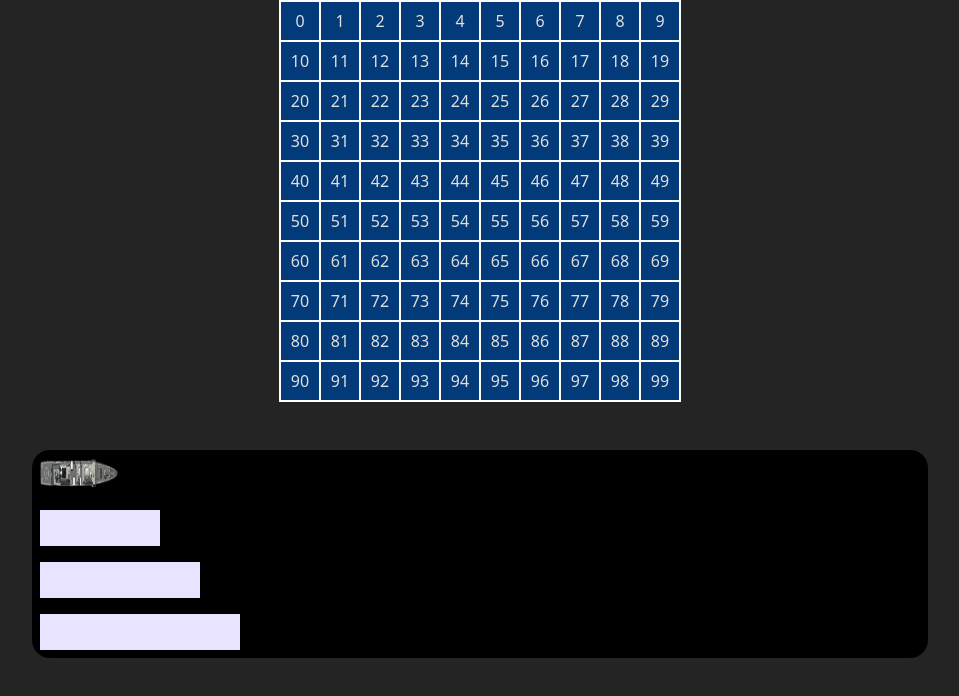
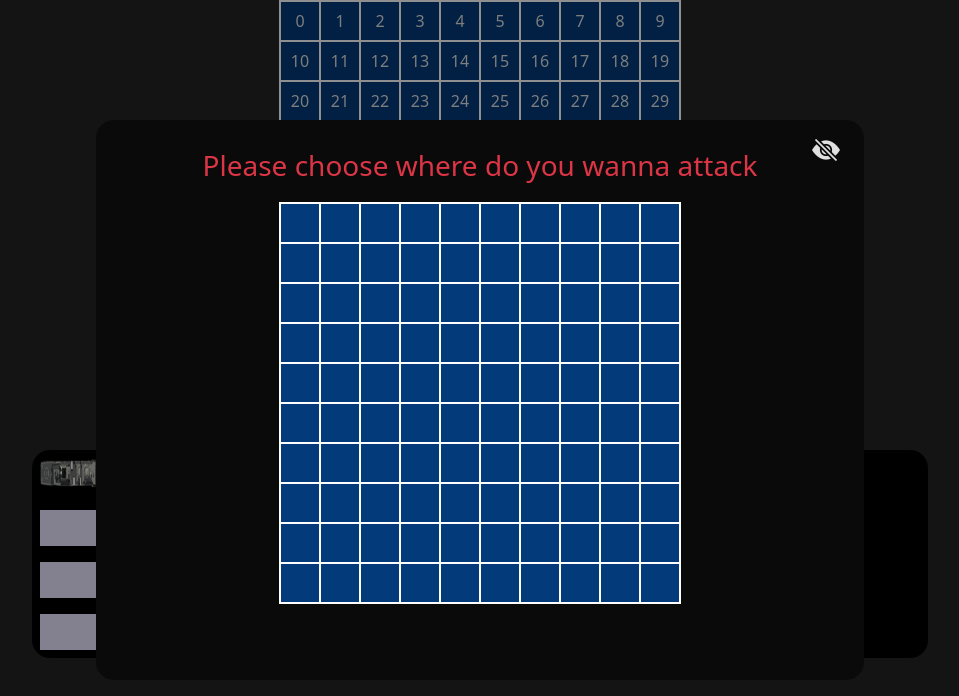
Before and after one commit to CaptainHmD/Battleship-Game, a website with bundled scripts: page public/views/game.html in a window 1280 px wide. Shown: the whole page, without its empty margins (160-1119 px from the left). Built offline with nearby package versions, Linux system fonts and the light colour scheme.

Commit message:
formatted code

```diff
--- a/public/js/script-npc.js
+++ b/public/js/script-npc.js
@@ -1,7 +1,6 @@
-
 const board = document.getElementById("npc-board");
 const destroyed = [];
-const eye = document.getElementById("eye")
+const eye = document.getElementById("eye");
 let alive = [];
 for (let i = 1; i <= 100; i++) {
   const cell = document.createElement("div");
@@ -12,7 +11,6 @@ for (let i = 1; i <= 100; i++) {
   board.appendChild(cell);
 }
 npcPlaceShips();
-
 
 function npcPlaceShips() {
   const randomNum = (i, size) => {
@@ -64,30 +62,31 @@ function npcPlaceShips() {
     leftMostIndex--;
     sizeCounter++;
   }
-  console.log(alive)
+  console.log(alive);
 }
 
 function clicked(i) {
   const notification = document.getElementById("target-alert");
   let message = "Missed The Target";
+
+  if (destroyed.includes(i)) {
+    console.log("INCLUDED");
+    return;
+  }
   notification.classList.add("slide-down-alert");
-     if (destroyed.includes(i)) { return; }
-
 
   if (alive.includes(i)) {
     destroyed.push(i);
     alive.splice(alive.indexOf(i), 1);
 
-
-
     let dead = document.getElementById(i);
     dead.style.background = "red";
     dead.style.cursor = "not-allowed";
-          message = "Target Has Been Hit"
+    message = "Target Has Been Hit";
     notification.innerHTML = `<h2 class="text-center text-success fs-2">${message}</h2>`;
 
     if (alive.length === 0) {
-               message = "You Win !"
+      message = "You Win !";
       notification.innerHTML = `<h2 class="text-center text-success fs-2">${message}</h2>`;
     }
   } else {
@@ -95,13 +94,13 @@ function clicked(i) {
   }
 
   setTimeout(() => {
-          notification.classList.remove("slide-down-alert")
+    notification.classList.remove("slide-down-alert");
     notification.classList.add("slide-up-alert");
   }, 950);
 
   setTimeout(() => {
-     notification.classList.remove("slide-down-alert")
-     notification.classList.remove("slide-up-alert")
+    notification.classList.remove("slide-down-alert");
+    notification.classList.remove("slide-up-alert");
 
     const modal = document.getElementById("npc-modal");
     //     modal.classList.add("visually-hidden");
@@ -117,31 +116,21 @@ function hide() {
 }
 
 function fill(color) {
-
-
   alive.map((obj) => {
     let ship = document.getElementById(obj);
     ship.style.backgroundColor = color;
   });
-
-
 }
 function highlight() {
-
-
-
   //it means solution is hidden
   if (eye.classList.contains("bi-eye")) {
-          eye.classList.add("bi-eye-slash-fill")
-          eye.classList.remove("bi-eye")
+    eye.classList.add("bi-eye-slash-fill");
+    eye.classList.remove("bi-eye");
 
     hide();
-
   } else {
-          eye.classList.add("bi-eye")
-          eye.classList.remove("bi-eye-slash-fill")
+    eye.classList.add("bi-eye");
+    eye.classList.remove("bi-eye-slash-fill");
     fill("green");
-
   }
-
 }
--- a/public/views/game.html
+++ b/public/views/game.html
@@ -1,26 +1,31 @@
 <!DOCTYPE html>
 <html lang="en">
-
   <head>
     <meta charset="UTF-8" />
     <meta http-equiv="X-UA-Compatible" content="IE=edge" />
     <meta name="viewport" content="width=device-width, initial-scale=1.0" />
     <title>Game</title>
-  <link href="https://cdn.jsdelivr.net/npm/bootstrap@5.2.1/dist/css/bootstrap.min.css" rel="stylesheet"
-    integrity="sha384-iYQeCzEYFbKjA/T2uDLTpkwGzCiq6soy8tYaI1GyVh/UjpbCx/TYkiZhlZB6+fzT" crossorigin="anonymous" />
+    <link
+      href="https://cdn.jsdelivr.net/npm/bootstrap@5.2.1/dist/css/bootstrap.min.css"
+      rel="stylesheet"
+      integrity="sha384-iYQeCzEYFbKjA/T2uDLTpkwGzCiq6soy8tYaI1GyVh/UjpbCx/TYkiZhlZB6+fzT"
+      crossorigin="anonymous"
+    />
     <link rel="stylesheet" href="../css/game-style.css" />
-  <link rel="stylesheet" href="..//css/game-style-2.css">
-  <link rel="stylesheet" href="..//css/responsive-cells.css">
-  <link rel="icon" type="image/x-icon" href="../Resources/Favicon/battleship2.png">
+    <link rel="stylesheet" href="..//css/game-style-2.css" />
+    <link rel="stylesheet" href="..//css/responsive-cells.css" />
+    <link
+      rel="icon"
+      type="image/x-icon"
+      href="../Resources/Favicon/battleship2.png"
+    />
   </head>
 
   <body>
-
-
     <div class="scoreboard-wrapper d-flex justify-content-center mt-3 mb-3">
       <div class="scoreboard mt-3">
         <div class="score-info-container text-info">
-        <i class=" bi bi-person-fill"></i>
+          <i class="bi bi-person-fill"></i>
           <h2 id="player-name">Player 1</h2>
         </div>
 
@@ -34,12 +39,11 @@
           <i class="bi bi-cpu-fill"></i>
           <h2 class="">NPC</h2>
         </div>
-
       </div>
     </div>
 
     <div class="container main-container">
-    <div class="board-container row justify-content-center ">
+      <div class="board-container row justify-content-center">
         <div class="board" id="board">
           <!-- <div class="cell" data-cell>1</div>
         <div class="cell" data-cell>2</div>
@@ -142,26 +146,40 @@
         <div class="cell" data-cell></div>
         <div class="cell" data-cell></div> -->
         </div>
-    </div> <!--row-->
+      </div>
+      <!--row-->
       <div class="row">
-
-      <div class="ships-container container d-flex justify-content-center ">
+        <div class="ships-container container d-flex justify-content-center">
           <div class="ship-wrapper d-flex justify-content-center mt-5">
             <div class="flex-display">
-            <div class="ship small-ship drag" draggable="true"><div id="small-0"class="start"></div><div id="small-1"class="end"></div></div>
-            <div class="ship medium-ship drag" draggable="true"><div id="medium-0"class="start" start></div><div id="medium-1"></div><div id="medium-2"class="end"></div></div>
-            <div class="ship larg-ship drag" draggable="true"><div id="larg-0"class="start"></div><div id="larg-1"></div><div id="larg-2"></div><div id="larg-3"class="larg end"></div></div>
-            <div class="ship massive-ship drag" draggable="true"><div id="massive-0"class="start"></div><div id="massive-1"></div><div id="massive-2"></div><div id="massive-3"></div><div id="massive-4"class="end"></div></div>
+              <div class="ship small-ship drag" draggable="true">
+                <div id="small-0" class="start"></div>
+                <div id="small-1" class="end"></div>
+              </div>
+              <div class="ship medium-ship drag" draggable="true">
+                <div id="medium-0" class="start" start></div>
+                <div id="medium-1"></div>
+                <div id="medium-2" class="end"></div>
+              </div>
+              <div class="ship larg-ship drag" draggable="true">
+                <div id="larg-0" class="start"></div>
+                <div id="larg-1"></div>
+                <div id="larg-2"></div>
+                <div id="larg-3" class="larg end"></div>
+              </div>
+              <div class="ship massive-ship drag" draggable="true">
+                <div id="massive-0" class="start"></div>
+                <div id="massive-1"></div>
+                <div id="massive-2"></div>
+                <div id="massive-3"></div>
+                <div id="massive-4" class="end"></div>
               </div>
             </div>
           </div>
-
         </div>
-
-
-  </div> <!--Container-->
-
-
+      </div>
+    </div>
+    <!--Container-->
 
     <!--username modal-->
     <!-- <div class="username-modal" id="usrname-modal">
@@ -180,42 +198,39 @@
     </div>
   </div> -->
 
-
-
     <!-- bot board modal -->
-  <!-- <div class="npc-modal" id="npc-modal">
-
-    <div class="npc-modal-body" >
-      <i class="clickable-eye bi bi-eye-slash-fill position-absolute top-0 end-0 fs-3 mx-4 mt-2"
-      onclick="highlight()" id="eye"></i>
-     <div class="d-flex flex-column justify-content-center align-items-center mt-4">
-
-
+    <div class="npc-modal" id="npc-modal">
+      <div class="npc-modal-body">
+        <i
+          class="clickable-eye bi bi-eye-slash-fill position-absolute top-0 end-0 fs-3 mx-4 mt-2"
+          onclick="highlight()"
+          id="eye"
+        ></i>
+        <div
+          class="d-flex flex-column justify-content-center align-items-center mt-4"
+        >
           <p class="fs-3 text-danger text-center">
             Please choose where do you wanna attack
           </p>
-
-      <div class="npc-board board" id="npc-board">
+          <div class="npc-board board" id="npc-board"></div>
         </div>
       </div>
-  </div> -->
 
       <!-- Alert modal -->
-      <!-- <div class="alert-modal">
-        <div class="alert-modal-body  mt-2 mt-sm-4" id="target-alert">
-          <h2 class="text-center">
-
-          </h2>
+      <div class="alert-modal">
+        <div class="alert-modal-body mt-2 mt-sm-4" id="target-alert">
+          <h2 class="text-center"></h2>
         </div>
       </div>
-    </div>  -->
+    </div>
 
-    <script src="https://cdn.jsdelivr.net/npm/bootstrap@5.2.1/dist/js/bootstrap.bundle.min.js"
+    <script
+      src="https://cdn.jsdelivr.net/npm/bootstrap@5.2.1/dist/js/bootstrap.bundle.min.js"
       integrity="sha384-u1OknCvxWvY5kfmNBILK2hRnQC3Pr17a+RTT6rIHI7NnikvbZlHgTPOOmMi466C8"
-    crossorigin="anonymous"></script>
+      crossorigin="anonymous"
+    ></script>
     <script type="module" src="../js/script-game.js"></script>
     <script src="../js/script-game-2.js"></script>
     <script src="../js/script-npc.js"></script>
   </body>
-
 </html>
```
Lines whose indentation alone changed are shown as unchanged.
